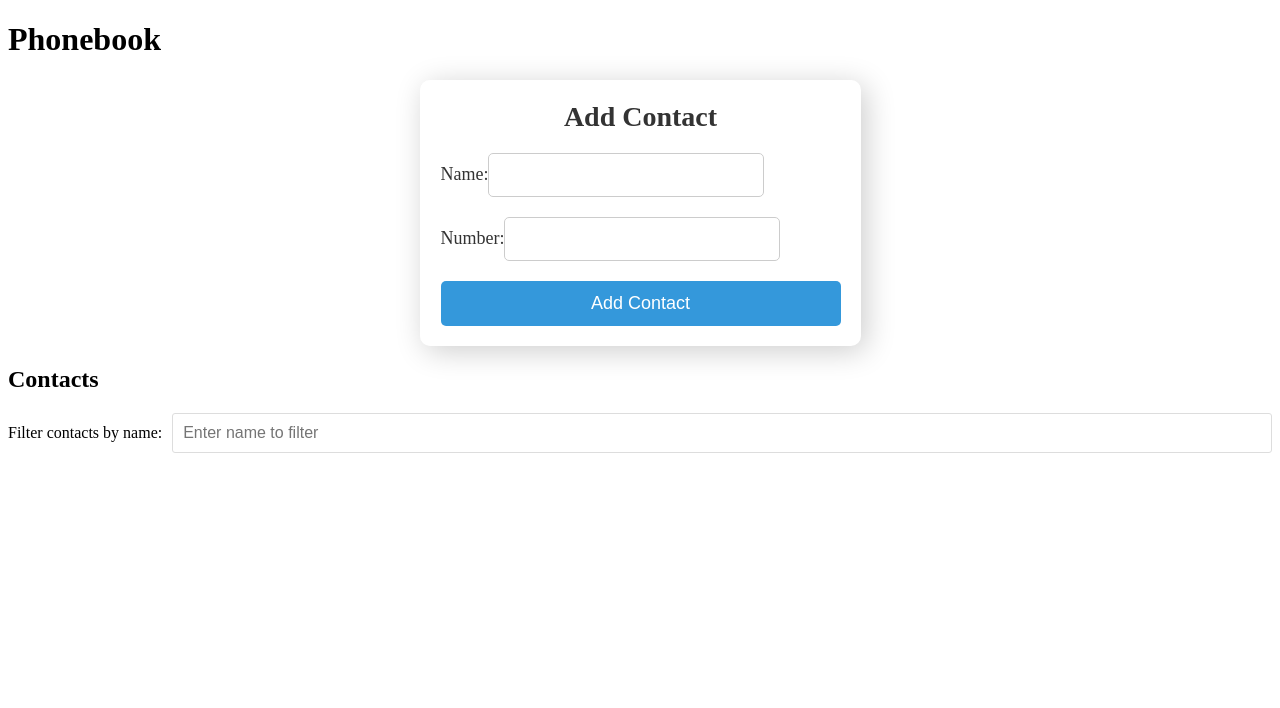
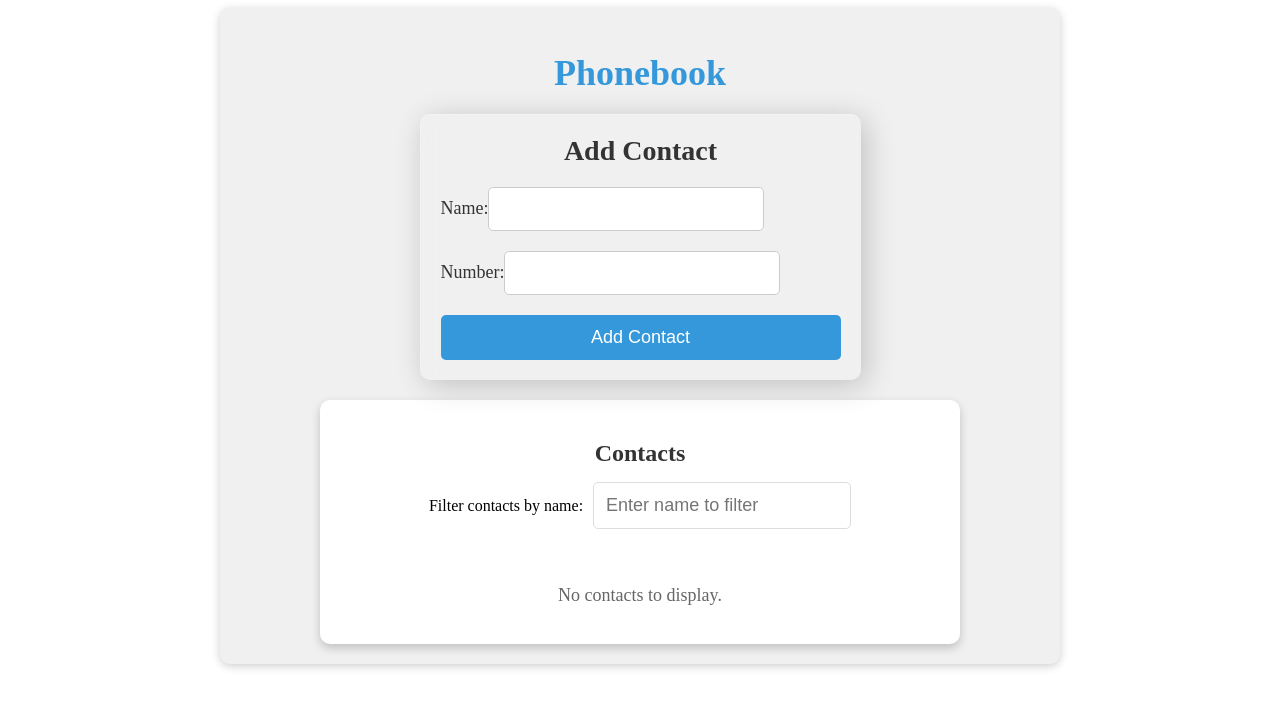
Before and after one commit to arhip14/goit-react-hw-06-phonebook, a React (Create React App) app: page / in a window 1280 px wide. Shown: the top 708 px of the page. Built offline with nearby package versions, Linux system fonts and the light colour scheme.

Commit message:
commit-12

```diff
--- a/src/components/App.jsx
+++ b/src/components/App.jsx
@@ -2,11 +2,19 @@ import React, { useEffect } from 'react';
 import { useDispatch, useSelector } from 'react-redux';
 import ContactForm from './ContactForm/ContactForm';
 import ContactList from './ContactList/ContactList';
-import Filter from './Filter/Filter';
-import { AppContainer, Title, FilterWrapper } from './AppStyled';
+import {
+  AppContainer,
+  Title,
+  FilterWrapper,
+  FilterInput,
+  ContactListContainer,
+  NoContactsMessage,
+  ContactListHeader
+} from './AppStyled';
 import { ToastContainer, toast } from 'react-toastify';
 import 'react-toastify/dist/ReactToastify.css';
 import { addContact } from './Redux/contactsSlice';
+import { setFilter } from './Redux/actions/contactsActions';
 
 const App = () => {
   const dispatch = useDispatch();
@@ -26,14 +34,25 @@ const App = () => {
   }, [dispatch]);
 
   return (
-    <div>
-      <h1>Phonebook</h1>
+    <AppContainer>
+      <Title>Phonebook</Title>
       <ContactForm />
-      <h2>Contacts</h2>
-      <Filter />
-      <ContactList />
+      <ContactListContainer>
+        <ContactListHeader>Contacts</ContactListHeader>
+        <FilterWrapper>
+          <label>Filter contacts by name:</label>
+          <FilterInput
+            type="text"
+            value={filter}
+            onChange={(e) => dispatch(setFilter(e.target.value))}
+            placeholder="Enter name to filter"
+          />
+        </FilterWrapper>
+        <ContactList />
+        {contacts.length === 0 && <NoContactsMessage>No contacts to display.</NoContactsMessage>}
+      </ContactListContainer>
       <ToastContainer autoClose={3000} position={toast.POSITION.TOP_CENTER} />
-    </div>
+    </AppContainer>
   );
 };
 
--- a/src/components/ContactForm/ContactForm.jsx
+++ b/src/components/ContactForm/ContactForm.jsx
@@ -41,16 +41,16 @@ const ContactForm = () => {
       >
         <Form>
           <div>
-            <label className="your-label-class">Name:</label>
-            <Field type="text" name="name" className="your-input-class" />
-            <ErrorMessage name="name" component="div" className="your-error-class" />
+            <label>Name:</label>
+            <Field type="text" name="name" />
+            <ErrorMessage name="name" component="div" />
           </div>
           <div>
-            <label className="your-label-class">Number:</label>
-            <Field type="tel" name="number" className="your-input-class" />
-            <ErrorMessage name="number" component="div" className="your-error-class" />
+            <label>Number:</label>
+            <Field type="tel" name="number" />
+            <ErrorMessage name="number" component="div" />
           </div>
-          <button type="submit" className="your-button-class">Add Contact</button>
+          <button type="submit">Add Contact</button>
         </Form>
       </Formik>
     </FormContainer>
--- a/src/components/ContactList/ContactList.jsx
+++ b/src/components/ContactList/ContactList.jsx
@@ -8,7 +8,7 @@ import {
   ContactName,
   ContactNumber,
   DeleteButton,
-} from './ContactList.styles'; // Імпортуємо стилі
+} from './ContactList.styles';
 
 const ContactList = () => {
   const contacts = useSelector((state) => state.contacts.contacts);
--- a/src/components/ContactList/ContactList.styles.js
+++ b/src/components/ContactList/ContactList.styles.js
@@ -22,6 +22,9 @@ export const ContactListItem = styled.li`
     background-color: #f0f0f0;
     transform: translateY(-3px);
   }
+
+  /* Increase the width */
+  width: 100%;
 `;
 
 export const ContactInfo = styled.div`
@@ -49,6 +52,8 @@ export const DeleteButton = styled.button`
   padding: 7px 12px;
   cursor: pointer;
   transition: background-color 0.3s ease;
+  /* Increase the width */
+  min-width: 100px;
 
   &:hover {
     background-color: #c0392b;
--- a/src/components/Filter/Filter.jsx
+++ b/src/components/Filter/Filter.jsx
@@ -1,7 +1,7 @@
 import React from "react";
 import { useSelector, useDispatch } from 'react-redux';
 import { setFilter } from '../Redux/actions/contactsActions';
-import { FilterContainer, FilterWrapper } from './Filter.styles';
+import { FilterContainer } from './Filter.styles';
 
 const Filter = () => {
   const filter = useSelector((state) => state.contacts.filter);
@@ -13,7 +13,7 @@ const Filter = () => {
   };
 
   return (
-    <FilterWrapper>
+    <FilterContainer>
       <label>Filter contacts by name:</label>
       <input
         type="text"
@@ -21,7 +21,7 @@ const Filter = () => {
         onChange={handleFilterChange}
         placeholder="Enter name to filter"
       />
-    </FilterWrapper>
+    </FilterContainer>
   );
 };
 
--- a/src/components/Filter/Filter.styles.js
+++ b/src/components/Filter/Filter.styles.js
@@ -1,23 +1,6 @@
 import styled from 'styled-components';
 
 export const FilterContainer = styled.div`
-  display: flex;
-  align-items: center;
-  margin-bottom: 20px;
-  label {
-    font-size: 16px;
-    margin-right: 10px;
-  }
-  input {
-    padding: 10px;
-    border: 1px solid #ddd;
-    border-radius: 3px;
-    width: 100%;
-    font-size: 16px;
-  }
-`;
-
- export const FilterWrapper = styled.div`
     display: flex;
     align-items: center;
     margin-bottom: 20px;
```
